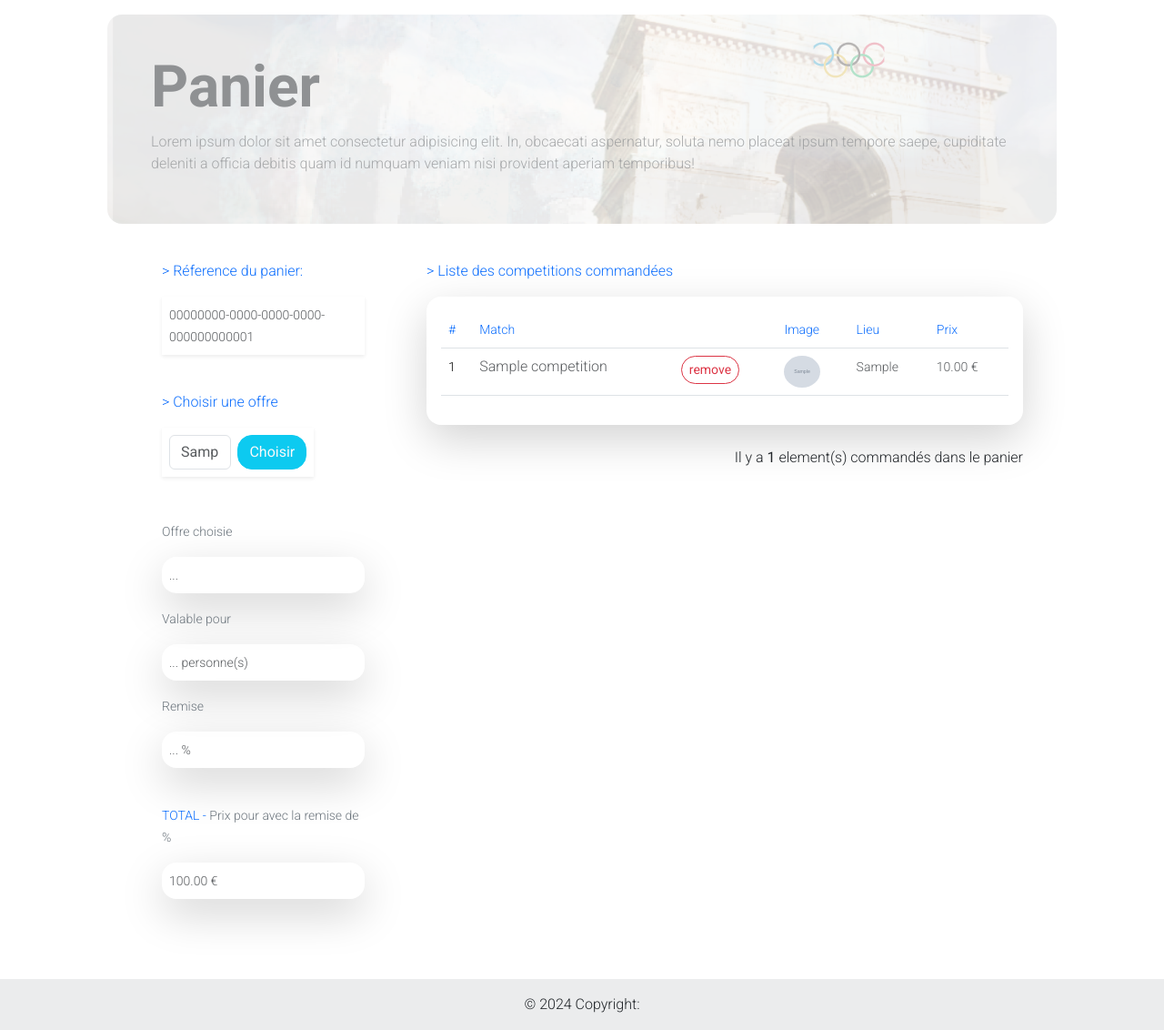
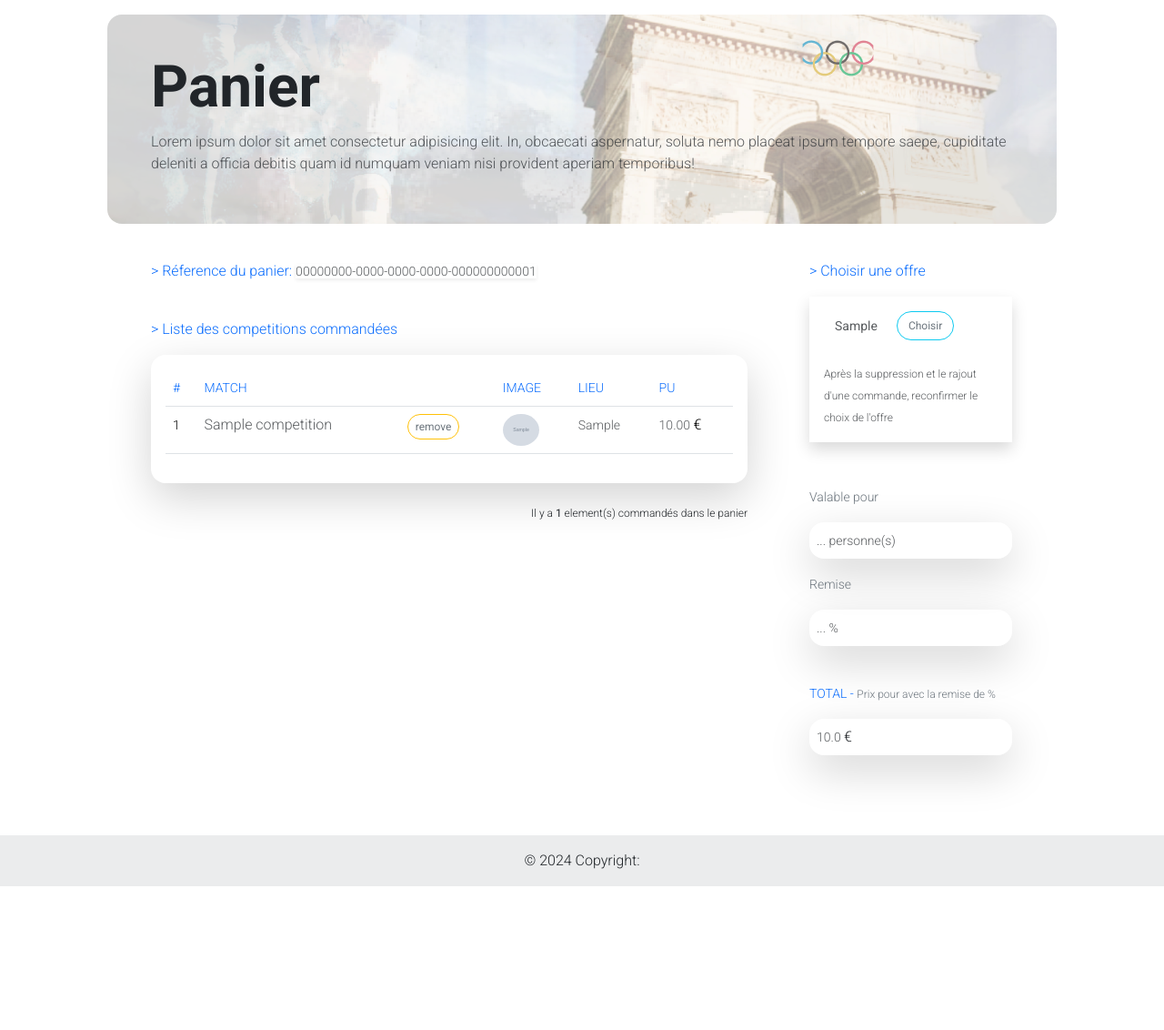
Before and after one commit to lalainafr/ecf-django, a Django app: page /cart in a window 1280 px wide. Shown: the part 113-1245 px from the top of the page at 91% size. After the commit the page ends 1087 px from the top, so only its background shows below. Run offline with Django 5.2, Linux system fonts and the light colour scheme; a user stored in the database is signed in; tables that the repository leaves empty hold one stand-in row (values such as "Sample post"); grey boxes marked "Sample" are stand-in pictures; some libraries are stand-ins or nearby versions.

Commit message:
design cart page - cart total (backend - frontend)

```diff
--- a/ecf_app/models.py
+++ b/ecf_app/models.py
@@ -40,6 +40,7 @@ class Cart(models.Model):
     user = models.OneToOneField(User, on_delete=models.CASCADE)
     orders = models.ManyToManyField(Order)
     offer = models.ForeignKey(Offer, on_delete=models.CASCADE, blank=True, null=True)
+    total = models.FloatField(default=0.00)
 
     def __str__(self):
         return self.user.first_name + ' ' +  self.user.last_name
--- a/ecf_app/static/css/style.css
+++ b/ecf_app/static/css/style.css
@@ -8,13 +8,20 @@
 
 .heading-style{
    background-image: url('/static/assets/img/paris.png');
-   opacity: 50%;
    height: 230px;
    margin-bottom: 20px;
   }
 
-.offer-style{
-    color:lightseagreen;
-    font-size: large;
+.offer-choice{
+   font-size: 14px;
+   height: 30px;
+   border: 0px;
+}
 
+.small-text{
+    font-size: 12px;
 }
+
+.btn-petit{
+    font-size: 12px;
+}
--- a/ecf_app/static/js/scripts.js
+++ b/ecf_app/static/js/scripts.js
@@ -93,6 +93,7 @@ $('#tbody').on("click", ".btn-del", function() {
                 console.log('Data deleted')
                 // prendre et fadeOut le this (input...) le plus proche du tr
                 $(mythis).closest("tr").fadeOut();
+
             }
 
             if(data.status == 0){
@@ -101,7 +102,6 @@ $('#tbody').on("click", ".btn-del", function() {
         },
     });
 })
-
 
 
 // EDIT
@@ -169,13 +169,22 @@ $('#btn-choisir').click(function (e) {
             action: 'post'
         },
 
+
+
         success: function (response) {
         // mettre a jour l'offre choisie dans le panier en fonction du choix de l'utilisateur
           let offer = response.offer_values[0]
+          let cart = response.cart_values[0]
+          let orders = response.order_values
           $('#selected-offer-name').text(offer.name)
           $('.selected-offer-nbPers').text(offer.nbPers)
           $('.selected-offer-remise').text(offer.discount)
 
+
+            let prices = offer.price
+            let total = cart.total
+
+            $('#total').text(total)
         }
     });
 });
@@ -206,6 +215,7 @@ $('#btn-panier').click(function (e) {
         success: function (response) {
             let output = "<div class='alert alert-success role='alert'>" + response['status'] + "</div>"
             $('#message-content-ajax').html(output)
+            $('#total').text('')
         }
     });
 });
@@ -237,7 +247,14 @@ $('#tbody-ajax').on("click", ".btn-del-ajax", function() {
             $(mythis).closest("tr").fadeOut();
             let output = "<div class='alert alert-success role='alert'>" + response['status'] + "</div>"
             $('#message-content-ajax').html(output)
+            $('#total').text('')
+
 
         }
     });
 });
+
+
+$('#rafraichir-btn').click(function () {
+    $('#total').text('')
+});
--- a/ecf_app/views.py
+++ b/ecf_app/views.py
@@ -175,6 +175,8 @@ def add_to_cart(request, pk):
             cart.orders.add(order)
             order.ordered = True
             order.save()
+            cart.total = 0
+            cart.save()
             return JsonResponse({'status': " Element rajouté dans le panier"})
         else:
             order.quantity += 1
@@ -195,13 +197,29 @@ def cart(request):
         offer_id = request.POST['offer_id']
         offer = get_object_or_404(Offer, id=offer_id)
         cart.add(offer)
+
+        # met à jour 'total' dans la base de données
+        total = 0
+        for order in cart.orders.all():
+            total += order.competition.price
+
+        sousTotal = total * offer.nbPers
+        prixRemise = sousTotal * ((1 - offer.discount / 100))
+        cart.total = prixRemise
+
         cart.save()
 
-        # renvoyer dans le front en json les données de l'offre choisies
+
+        # renvoyer dans le front en json les données de l'offre choisies / cart / et order
         offer_values = Offer.objects.filter(pk=offer_id).values()
+        cart_values = Cart.objects.filter(user=request.user).values()
+        order_values = Order.objects.filter(user=request.user).values()
+
 
         return JsonResponse({
-            'offer_values':list(offer_values)
+            'offer_values':list(offer_values),
+            'cart_values':list(cart_values),
+            'order_values':list(order_values)
         })
 
     else:
@@ -217,5 +235,9 @@ def remove_from_cart(request, pk):
     if request.POST.get('action') == 'remove-from-cart-ajax':
         id = request.POST.get('order_id')
         order = Order.objects.get(pk=id)
+        cart = Cart.objects.get(user=request.user)
+        # vide le total du panier (l'utilisateur sera invité a rechoisir une offre)
+        cart.total = 0
+        cart.save()
         order.delete()
-        return JsonResponse({'status':"Element supprimé du panier"})
+        return JsonResponse({'status':"Element supprimé du panier. Merci de rafraichir la page et choisir une offre pour avoir le total"})
--- a/templates/ecf_app/cart.html
+++ b/templates/ecf_app/cart.html
@@ -17,88 +17,12 @@
 <section>
     <div class="container">
         <div class="row">
-            <div class="col-md-3 px-3 mx-4">
+            <div class="col-md-8 mx-3">
                 <p class="text-primary">
                     > Réference du panier:
-                </p>
-                <p class="shadow-sm p-2">
-                    <small class="text-muted"> {{cart.cartUid}}</small>
+                    <small class="text-muted shadow-sm">{{cart.cartUid}}</small>
                 </p>
                 <br>
-
-                <div>
-                    <form action="" method="POST" id="offer-form">
-                        {% csrf_token %}
-                        <input type="hidden" name="offer_id" id="offer_id" value="1" >
-                        <p class="text-primary">
-                                > Choisir une offre
-                        </p>
-                        <div class="floatingInput col-md-9 d-flex shadow-sm p-2">
-                            {% render_field form.offer class="form-control text-muted offer-choice" id="target-select" %} &nbsp;&nbsp;
-                            <button class="btn btn btn-info text-light rounded-4" id="btn-choisir";">Choisir</button>
-                        </div>
-                    </form>
-                </div>
-                <br><br>
-                <div>
-                    <p>
-                        <small class="text-secondary">
-                            Offre choisie
-                        </small>
-                    </p>
-
-                    <p class="shadow-lg p-2 rounded-4">
-                        <small class="text-muted" id="selected-offer-name">
-                            ...
-                        </small>
-                    </p>
-                    <p>
-                        <small class="text-secondary">
-
-                            Valable pour
-                        </small>
-                    </p>
-                    <p class="shadow-lg p-2 rounded-4">
-                        <small class="text-muted">
-                            <span class="selected-offer-nbPers">
-                                ...
-                            </span>
-                            personne(s)
-                        </small>
-                    </p>
-
-                <p>
-                    <small class="text-secondary">
-                        Remise
-                    </small>
-                </p>
-                <p class="shadow-lg p-2 rounded-4">
-                    <small class="text-muted">
-                        <span class="selected-offer-remise">
-                            ...
-                        </span> %
-                    </small>
-                </p>
-                <br>
-            <p>
-                <small class="text-primary">
-                    TOTAL -
-                </small>
-                <small class="text-secondary">
-                    Prix pour <span class="selected-offer-nbPers"></span> avec la remise de <span class="selected-offer-remise"></span> %
-                </small>
-            </p>
-            <p class="shadow-lg p-2 rounded-4">
-                <small id="total" class="text-muted">
-                        100.00 €
-                </small>
-            </p>
-
-    </div>
-
-                    <br />
-            </div>
-            <div class="col-md-8 mx-3">
                     <p class="text-primary">
                         > Liste des competitions commandées
                     </p>
@@ -115,7 +39,7 @@
                                 </b>
                                 <th scope="col"><b>
                                     <small class="text-primary">
-                                        Match
+                                        MATCH
                                     </small>
                                 </b></th>
                                 <th scope="col"><b>
@@ -125,17 +49,17 @@
                                 </b></th>
                                 <th scope="col"><b>
                                     <small class="text-primary">
-                                        Image
+                                        IMAGE
                                     </small>
                                 </b></th>
                                 <th scope="col"><b>
                                     <small class="text-primary">
-                                        Lieu
+                                        LIEU
                                     </small>
                                 </b></th>
                                 <th scope="col"><b>
                                     <small class="text-primary">
-                                        Prix
+                                        PU
                                     </small>
                                 </b></th>
                             </tr>
@@ -157,7 +81,7 @@
                                     <input
                                         type="button"
                                         value="remove"
-                                        class=" btn-del-ajax btn btn-sm btn-outline-danger rounded-4 text-danger" data-id="{{order.id}}">
+                                        class=" btn-del-ajax btn btn-sm btn-outline-warning rounded-4 text-secondary btn-petit" data-id="{{order.id}}">
                                     </form>
                                 </td>
 
@@ -173,10 +97,11 @@
                                     {{order.competition.place}}
                                 </small>
                             </td>
-                            <td> <small id="price" class="text-muted">
-                                    {{order.competition.price|floatformat:2}} €
+                            <td> <small class="text-muted price">
+                                    {{order.competition.price|floatformat:2}}
 
                                 </small>
+                                €
                                 </td>
 
                             </tr>
@@ -186,11 +111,79 @@
                     </table>
                 </div>
                 <br>
-                <div class="float-end">
+                <div class="float-end small-text">
                     Il y a <b>{{cart.getTotalOrders}}</b> element(s) commandés dans le panier
                 </div>
 
     </div>
+            <div class="col-md-3 px-3 mx-4">
+
+                <p >
+                    <span class="text-primary">
+                        > Choisir une offre
+                    </span>
+                    <br>
+                </p>
+                <div class="shadow p-3">
+                    <form action="" method="POST" id="offer-form">
+                        {% csrf_token %}
+                        <input type="hidden" name="offer_id" id="offer_id" value="1" >
+
+                        <div class="floatingInput col-md-9 d-flex">
+                            {% render_field form.offer class="form-control text-muted offer-choice" id="target-select" %} &nbsp;&nbsp;
+                            <button class="btn btn btn-outline-info rounded-4 btn-petit text-secondary" id="btn-choisir" >Choisir</button>
+                        </div>
+                        <br>
+                        <small class="text-muted small-text">
+                            Après la suppression et le rajout d'une commande, reconfirmer le choix de l'offre
+                        </small>
+                    </form>
+                </div>
+                <br><br>
+                <div>
+                    <p>
+                        <small class="text-secondary">
+                            Valable pour
+                        </small>
+                    </p>
+                    <p class="shadow-lg p-2 rounded-4">
+                        <small class="text-muted">
+                            <span class="selected-offer-nbPers">
+                                ...
+                            </span>
+                            personne(s)
+                        </small>
+                    </p>
+                <p>
+                    <small class="text-secondary">
+                        Remise
+                    </small>
+                </p>
+                <p class="shadow-lg p-2 rounded-4">
+                    <small class="text-muted">
+                        <span class="selected-offer-remise">
+                            ...
+                        </span> %
+                    </small>
+                </p>
+                <br>
+            <p>
+                <small class="text-primary">
+                    TOTAL -
+                </small>
+                <small class="text-secondary small-text">
+                    Prix pour <span class="selected-offer-nbPers"></span> avec la remise de <span class="selected-offer-remise"></span> %
+                </small>
+            </p>
+            <p class="shadow-lg p-2 rounded-4">
+                <small id="total" class="text-muted">
+                    {{cart.total}}
+                </small> €
+            </p>
+    </div>
+        <br />
+</div>
+
 </div>
 
     </div>
```
Also changed, not shown: templates/ecf_app/offer.html (+5 -5 lines), ecf_app/migrations/0010_alter_cart_offer.py (added), ecf_app/migrations/0011_alter_cart_offer.py (added), ecf_app/migrations/0012_cart_total.py (added), ecf_app/static/assets/img/paris.png, media/uploads/competition/basket_gl8qbGw.jpg (added), media/uploads/competition/natation_34hldtS.jpg (added), media/uploads/competition/poids_I32kzl3.jpg (added).
